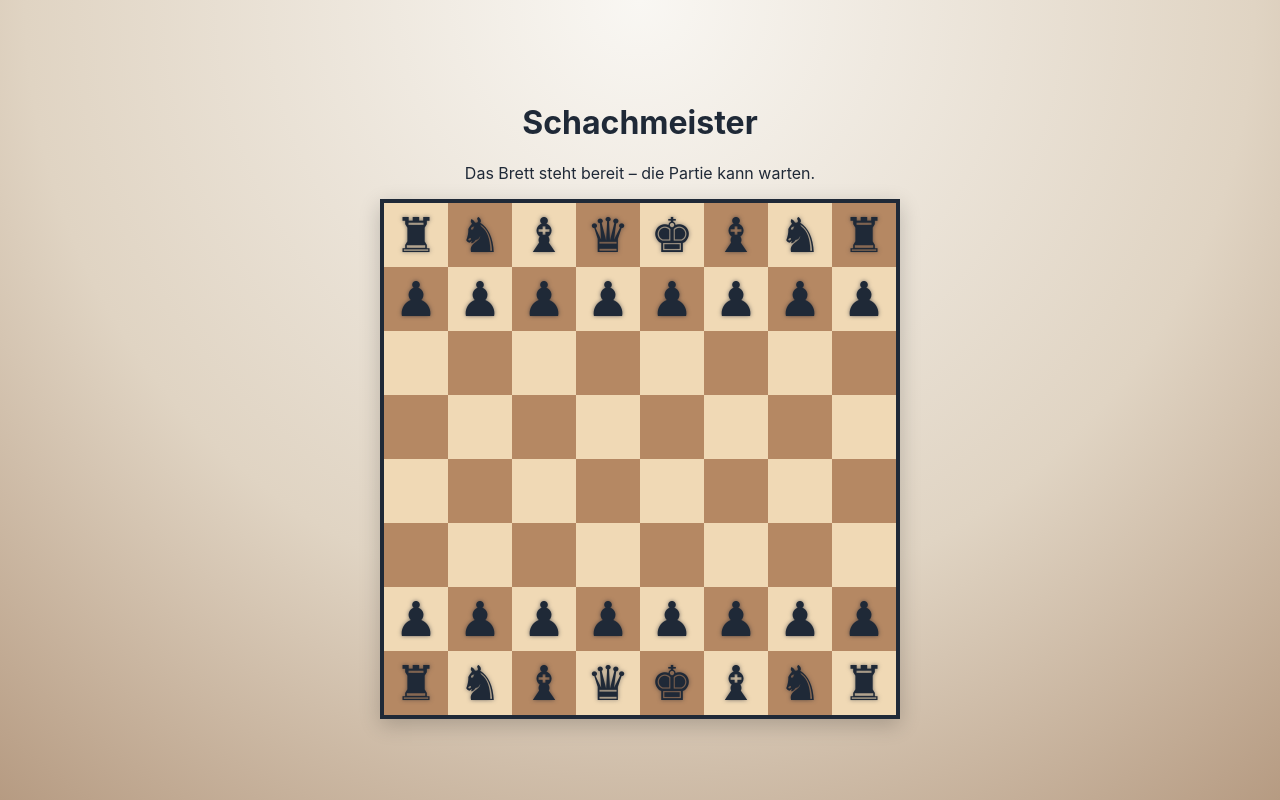
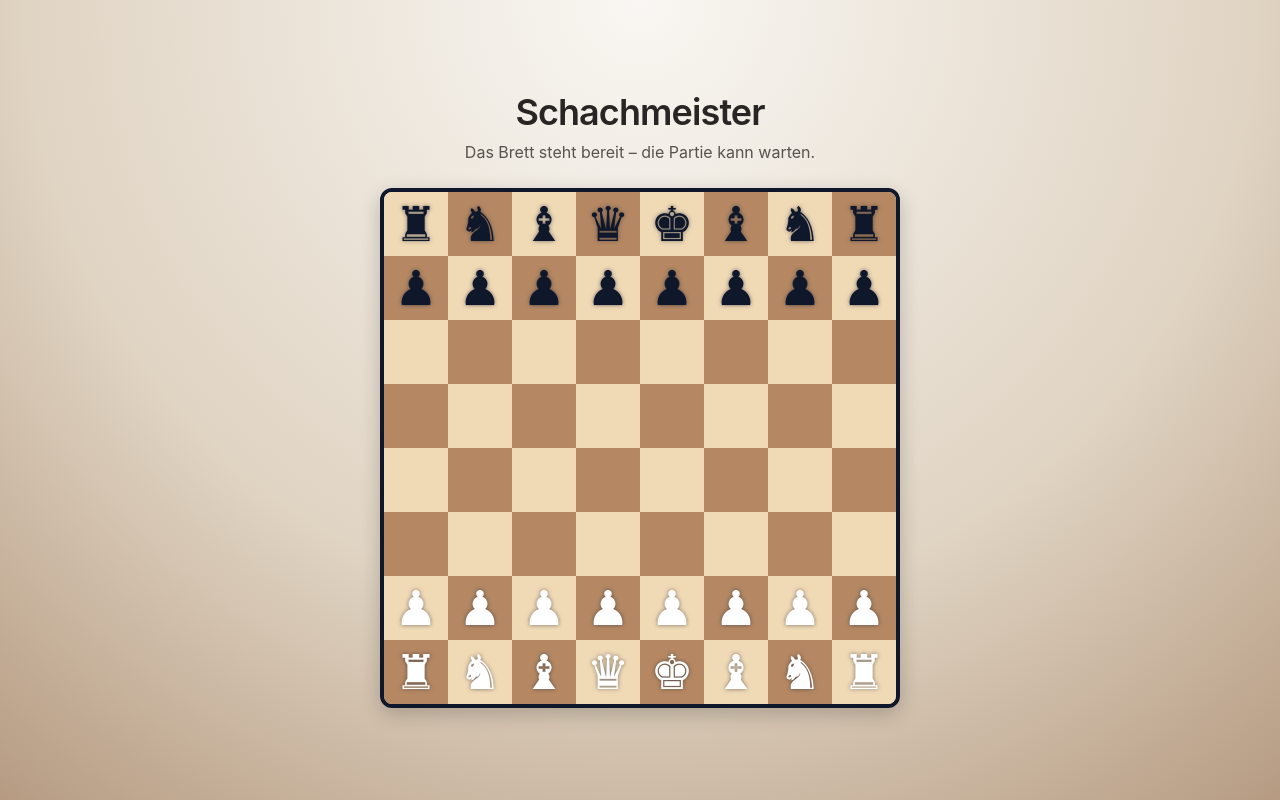
Before and after one commit to mitschabaude/schachmeister, a React (Vite) app: page / in a window 1280 px wide. Built offline with nearby package versions, Linux system fonts and the light colour scheme.

Commit message:
remove unused stuff

```diff
--- a/package.json
+++ b/package.json
@@ -16,7 +16,7 @@
     "react-dom": "^19.1.1"
   },
   "devDependencies": {
-    "@tailwindcss/postcss": "^4.1.14",
+    "@tailwindcss/vite": "^4.1.15",
     "@testing-library/jest-dom": "^6.9.1",
     "@testing-library/react": "^16.3.0",
     "@testing-library/user-event": "^14.6.1",
@@ -24,10 +24,8 @@
     "@types/react": "^19.1.16",
     "@types/react-dom": "^19.1.9",
     "@vitejs/plugin-react": "^5.0.4",
-    "autoprefixer": "^10.4.21",
     "globals": "^16.4.0",
     "jsdom": "^27.0.1",
-    "postcss": "^8.5.6",
     "prettier": "^3.6.2",
     "tailwindcss": "^4.1.14",
     "typescript": "~5.9.3",
--- a/postcss.config.js
+++ /dev/null
@@ -1,6 +0,0 @@
-import tailwindcss from "@tailwindcss/postcss";
-import autoprefixer from "autoprefixer";
-
-export default {
-  plugins: [tailwindcss(), autoprefixer()],
-};
--- a/src/index.css
+++ b/src/index.css
@@ -1,6 +1,4 @@
-@tailwind base;
-@tailwind components;
-@tailwind utilities;
+@import "tailwindcss";
 
 @layer base {
   html {
--- a/tailwind.config.js
+++ /dev/null
@@ -1,19 +0,0 @@
-/** @type {import('tailwindcss').Config} */
-export default {
-  content: ["./index.html", "./src/**/*.{ts,tsx,js,jsx}"],
-  theme: {
-    extend: {
-      fontFamily: {
-        sans: [
-          "Inter",
-          "system-ui",
-          "Avenir",
-          "Helvetica",
-          "Arial",
-          "sans-serif",
-        ],
-      },
-    },
-  },
-  plugins: [],
-};
--- a/vite.config.ts
+++ b/vite.config.ts
@@ -1,9 +1,10 @@
+import tailwindcss from "@tailwindcss/vite";
+import react from "@vitejs/plugin-react";
 import { defineConfig } from "vitest/config";
-import react from "@vitejs/plugin-react";
 
 // https://vite.dev/config/
 export default defineConfig({
-  plugins: [react()],
+  plugins: [tailwindcss(), react()],
   test: {
     environment: "jsdom",
     globals: true,
```
Also changed, not shown: 1 other file (tests, documents, lock files or other folders).
